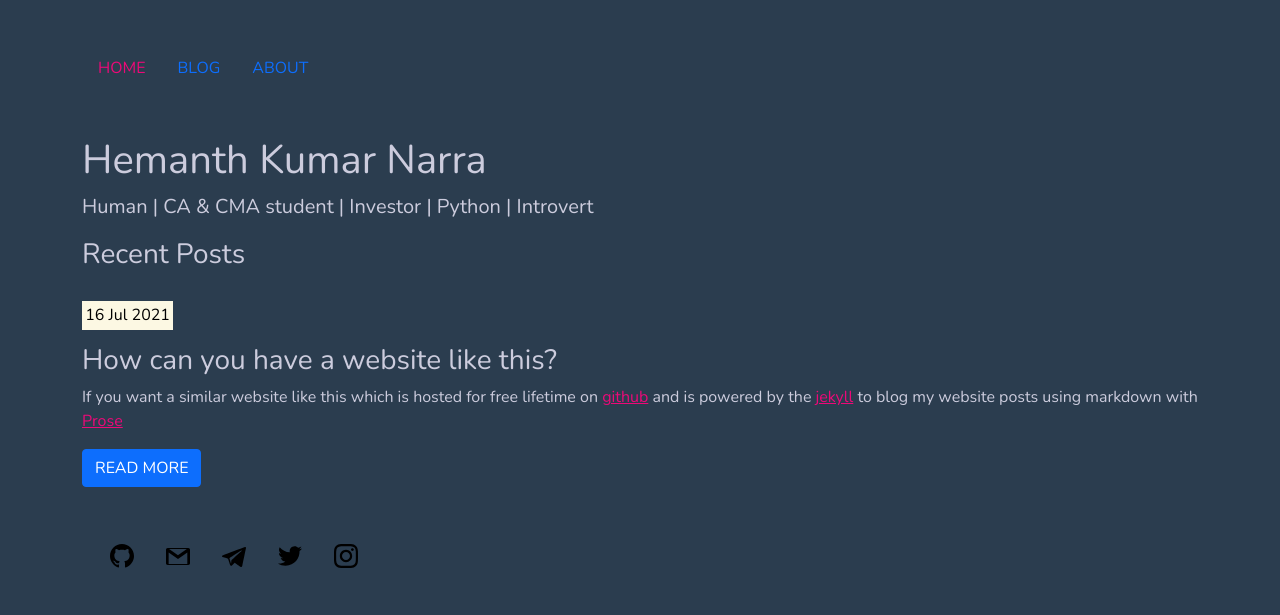
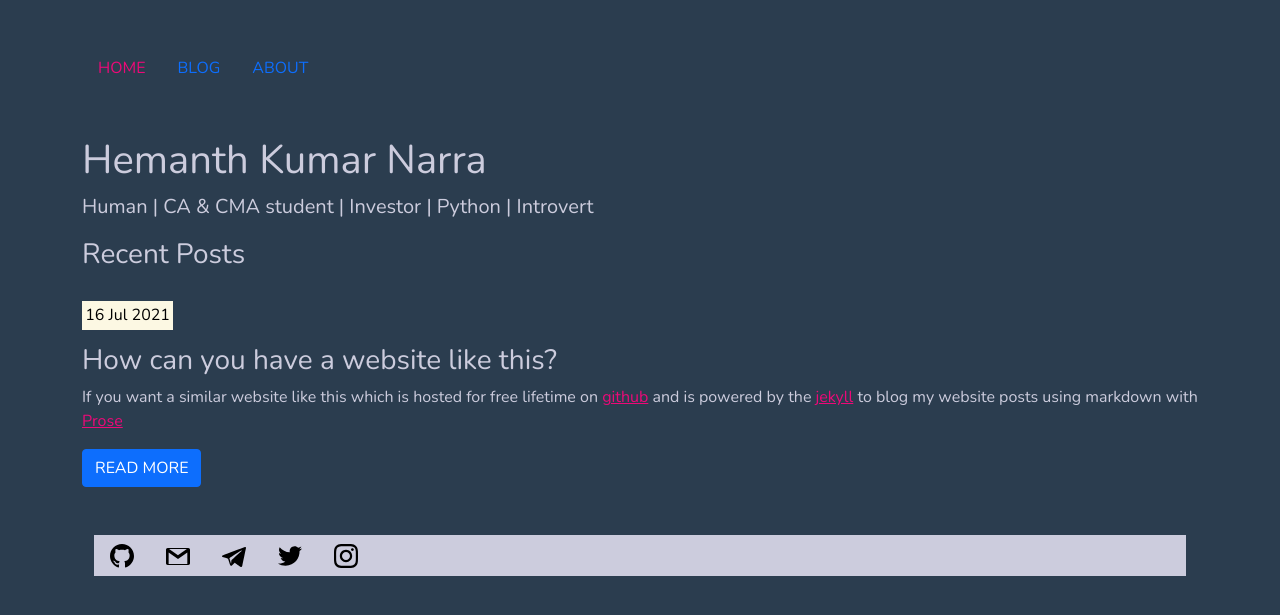
Before and after one commit to hemanthnarra/hemanthnarra.github.io, a Jekyll site: the page built from index.html, in a window 1280 px wide. Shown: the top 615 px of the page. Built offline with Jekyll 4.4.1, drawn with Linux system fonts in a browser that asks for light colours.

Commit message:
Update main.css

```diff
--- a/css/main.css
+++ b/css/main.css
@@ -11,3 +11,7 @@ a {
 a:hover {
     color: #fcf988;
 }
+/* test */
+.footer {
+    background-color: #ccd;
+}
```
